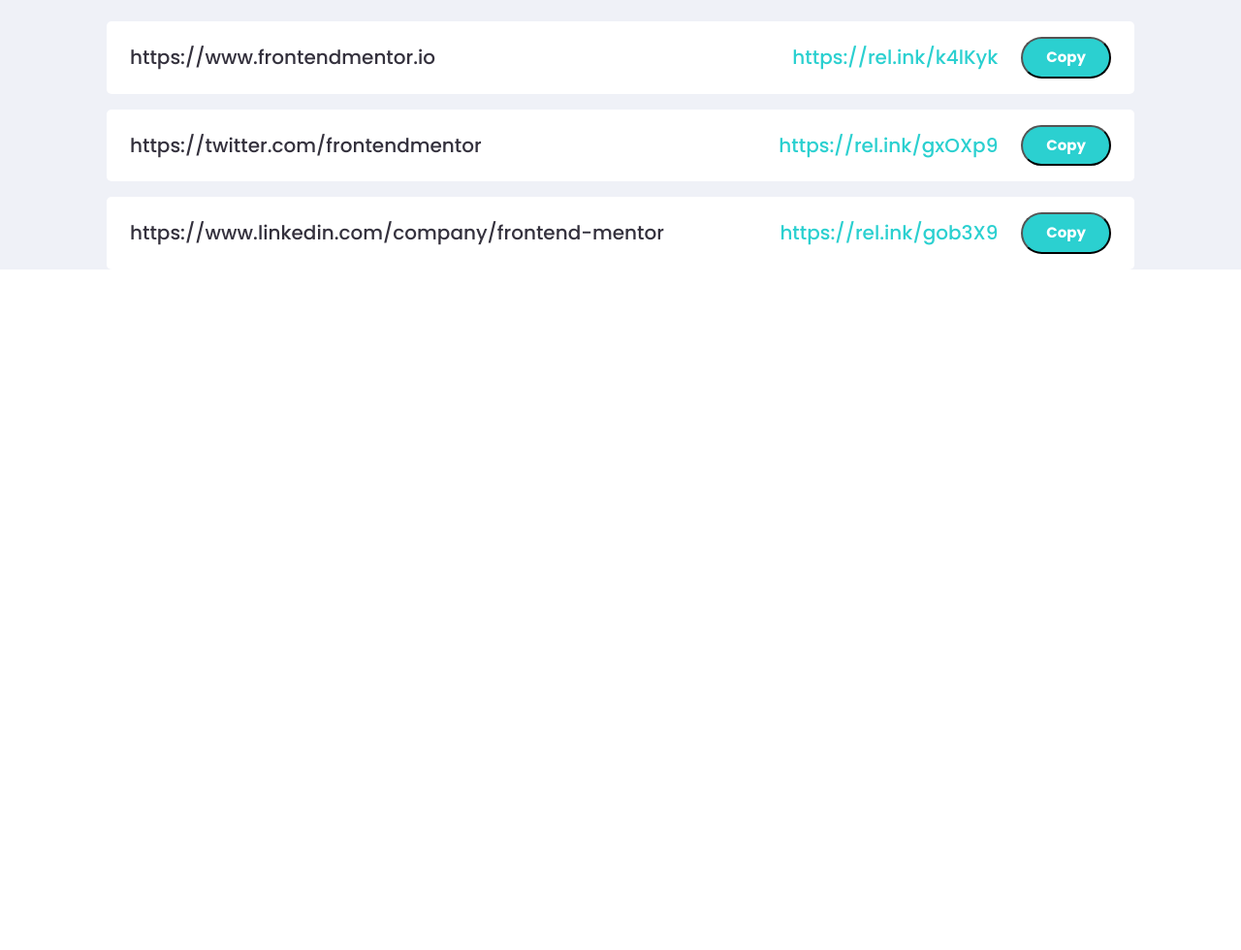
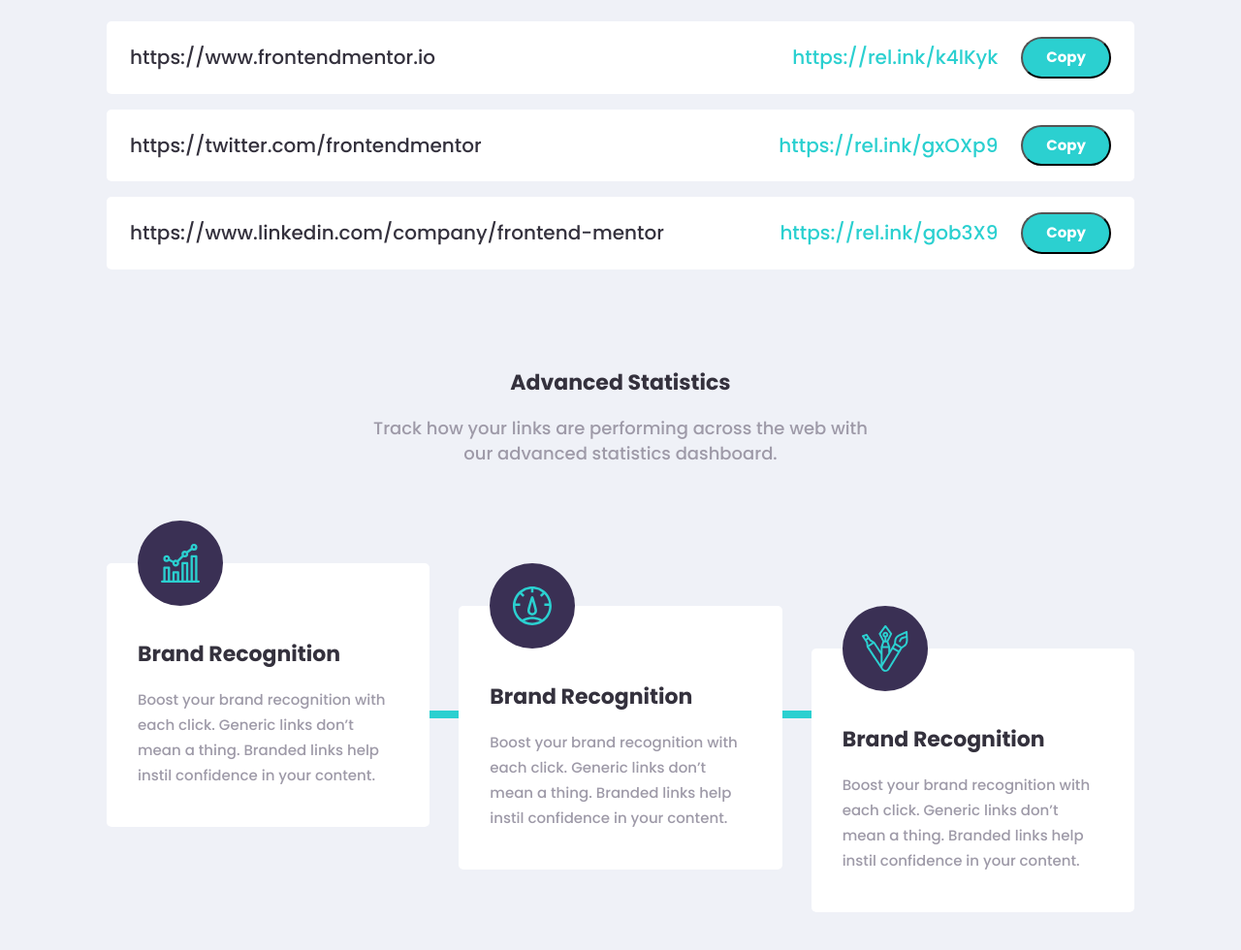
Before and after one commit to HamzaJamol/shj-shortlu-site, a plain HTML site: page index.html in a window 1280 px wide. Shown: the part 846-1826 px from the top of the page at 97% size. Before the commit the page ends 1124 px from the top, so only its background shows below. Drawn offline with Linux system fonts and the light colour scheme; files whose address does not match are found by name.

Commit message:
add index features

```diff
--- a/css/stylees.css
+++ b/css/stylees.css
@@ -389,6 +389,103 @@ img {
 }
 
 
+/* INDEX-FEATURES */
+.index-features {
+  padding-top: 100px;
+  padding-bottom: 120px;
+  background-color: var(--light-bg);
+}
+
+.index-features__top {
+  max-width: 540px;
+  margin-right: auto;
+  margin-left: auto;
+  margin-bottom: 100px;
+  text-align: center;
+}
+
+.index-features__title {
+  margin-top: 0;
+  margin-bottom: 18px;
+  font-size: 40px;
+  line-height: 48px;
+  color: var(--text-color-dark);
+}
+
+.index-features__top-info {
+  margin: 0;
+  font-size: 18px;
+}
+
+
+.index-features__list {
+  position: relative;
+  z-index: 1;
+  display: flex;
+  align-items: flex-start;
+  padding: 0;
+  margin: 0;
+  list-style: none;
+}
+
+.index-features__list::before {
+  position: absolute;
+  z-index: -1px;
+  left: 0;
+  top: 152px;
+  width: 100%;
+  height: 8px;
+  background-color: var(--accent-color);
+  content: "";
+}
+
+.index-features__item {
+  width: 350px;
+}
+
+.index-features__item:not(:last-child) {
+  margin-right: 30px;
+}
+
+.index-features__item:nth-child(2) {
+  margin-top: 44px;
+}
+
+.index-features__item:nth-child(3) {
+  margin-top: 88px;
+}
+
+.index-feature {
+  position: relative;
+  padding: 77px 32px 40px;
+  border-radius: 5px;
+  background-color: #fff;
+}
+
+.index-feature__icon-wrapper {
+  position: absolute;
+  left: 32px;
+  top: -44px;
+  display: flex;
+  align-items: center;
+  justify-content: center;
+  border-radius: 50%;
+  width: 88px;
+  height: 88px;
+  background-color: #3a3054;
+}
+
+.index-features__title {
+  margin-top: 0;
+  font-size: 22px;
+  line-height: normal;
+  color: var(--text-color-dark);
+}
+
+.index-feature__info {
+  margin: 0;
+}
+
 /* RETINA BG */
 @media
 only screen and (-webkit-min-device-pixel-ratio: 2),
--- a/index.html
+++ b/index.html
@@ -90,8 +90,36 @@
       </div>
 
 
+    <!-- INDEX-FEATURES -->
+      <section class="index-features">
+        <div class="container">
+          <div class="index-features__top">
+            <h2 class="index-features__title">Advanced Statistics</h2>
+          <p class="index-features__top-info">Track how your links are performing across the web with our advanced statistics dashboard.</p>
+          </div>
 
-    <!-- INDEX-FEATURES -->
+          <ul class="index-features__list">
+            <li class="index-features__item index-feature">
+              <div class="index-feature__icon-wrapper"><img class="index-feature__icon" src="img/icon-line-chart.svg" alt="Line chart icon" width="40" height="40">
+              </div>
+              <h3 class="index-features__title">Brand Recognition</h3>
+              <p class="index-feature__info">Boost your brand recognition with each click. Generic links don’t mean a thing. Branded links help instil confidence in your content.</p>
+            </li>
+            <li class="index-features__item index-feature">
+              <div class="index-feature__icon-wrapper"><img class="index-feature__icon" src="img/icon-spedometr.svg" alt="Spedometr Icon" width="40" height="40">
+              </div>
+              <h3 class="index-features__title">Brand Recognition</h3>
+              <p class="index-feature__info">Boost your brand recognition with each click. Generic links don’t mean a thing. Branded links help instil confidence in your content.</p>
+            </li>
+            <li class="index-features__item index-feature">
+              <div class="index-feature__icon-wrapper"><img class="index-feature__icon" src="img/icon-customization.svg" alt="Customiraze Icon" width="48" height="48">
+              </div>
+              <h3 class="index-features__title">Brand Recognition</h3>
+              <p class="index-feature__info">Boost your brand recognition with each click. Generic links don’t mean a thing. Branded links help instil confidence in your content.</p>
+            </li>
+          </ul>
+        </div>
+      </section>
     </div>
   </main>
 
--- a/js/main.js
+++ b/js/main.js
@@ -19,6 +19,9 @@ if (elUrlShortener) {
       // Change button bgcolor
       evt.target.classList.aff('url-shortener__copy-button--copied');
 
+      // Copy short Link to clipboard
+      console.log(evt.target.previousElementSibling.textContent);
+
       // Reset button text and class after 1 second
       setTimeout(function () {
         evt.target.textContent = 'Copy';
```
Also changed, not shown: img/icon-customization.svg (added), img/icon-line-chart.svg (added), img/icon-spedometr.svg (added).
